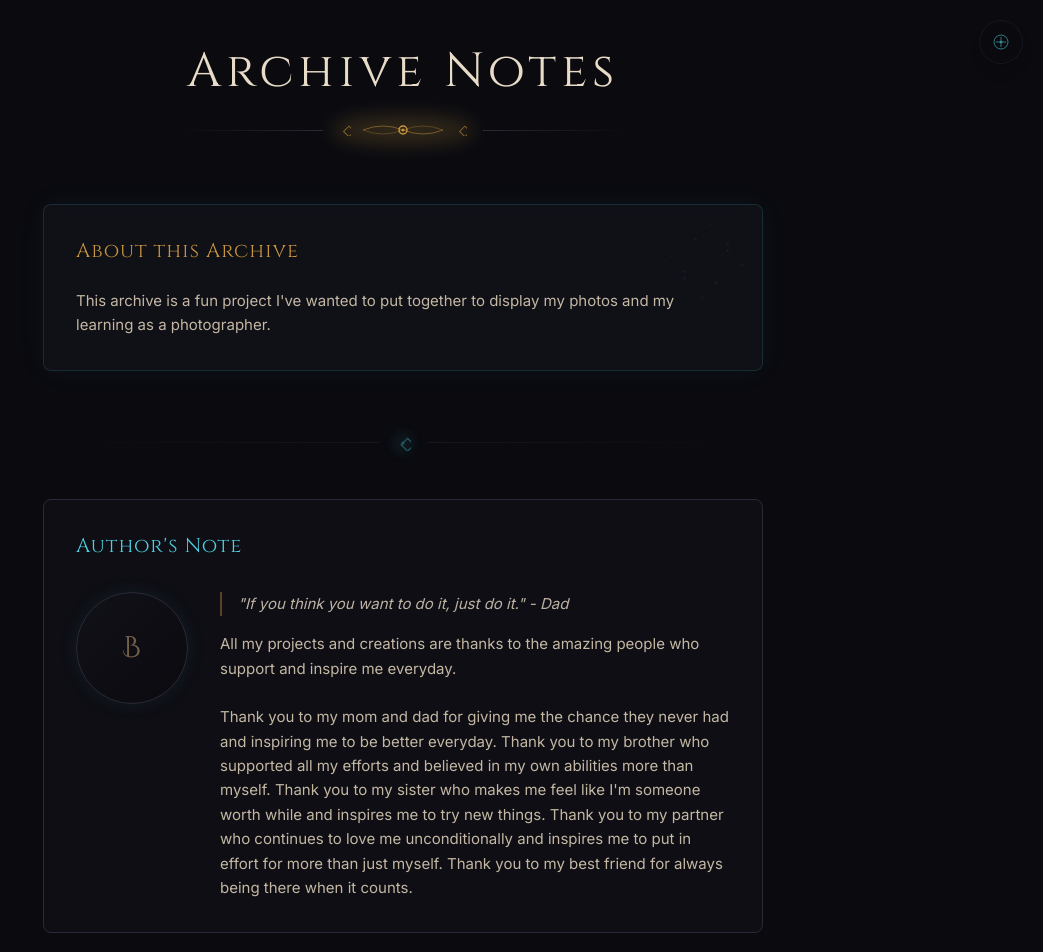
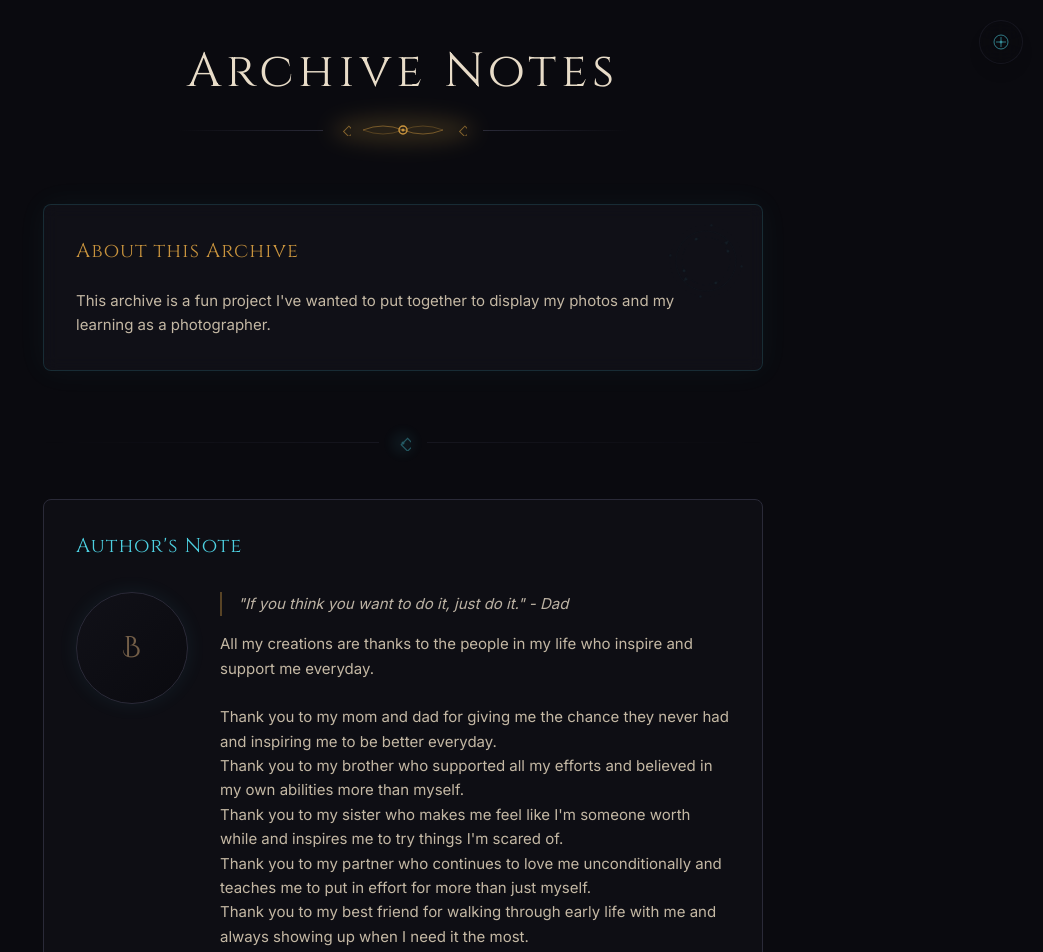
Before and after one commit to BrendenDev/photography, a React (Vite) app: page /about in a window 1280 px wide. Shown: the top 952 px of the page, without its empty margins (237-1280 px from the left). Built offline with nearby package versions, Linux system fonts and the light colour scheme.

Commit message:
updated notes verbiage

```diff
--- a/src/pages/AboutPage.tsx
+++ b/src/pages/AboutPage.tsx
@@ -62,9 +62,9 @@ export default function AboutPage() {
                   "If you think you want to do it, just do it." - Dad
                 </blockquote>
                 <p>
-                All my projects and creations are thanks to the amazing people who support and inspire me everyday.
+                All my creations are thanks to the people in my life who inspire and support me everyday.
                 <br /> <br />
-                Thank you to my mom and dad for giving me the chance they never had and inspiring me to be better everyday. Thank you to my brother who supported all my efforts and believed in my own abilities more than myself. Thank you to my sister who makes me feel like I'm someone worth while and inspires me to try new things. Thank you to my partner who continues to love me unconditionally and inspires me to put in effort for more than just myself. Thank you to my best friend for always being there when it counts.
+                Thank you to my mom and dad for giving me the chance they never had and inspiring me to be better everyday.<br />Thank you to my brother who supported all my efforts and believed in my own abilities more than myself.<br />Thank you to my sister who makes me feel like I'm someone worth while and inspires me to try things I'm scared of.<br />Thank you to my partner who continues to love me unconditionally and teaches me to put in effort for more than just myself.<br />Thank you to my best friend for walking through early life with me and always showing up when I need it the most.
                 </p>
               </div>
             </div>
```
